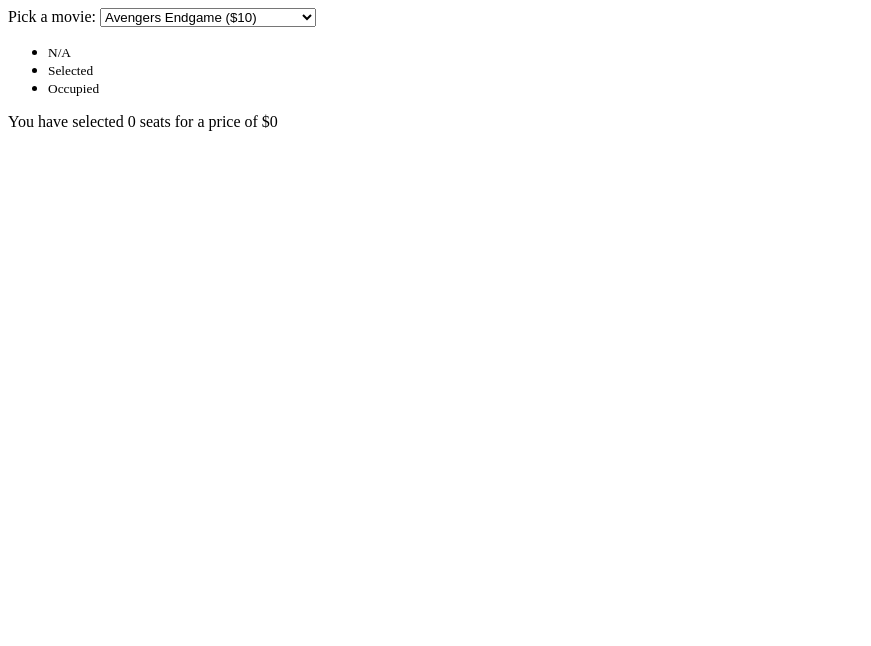
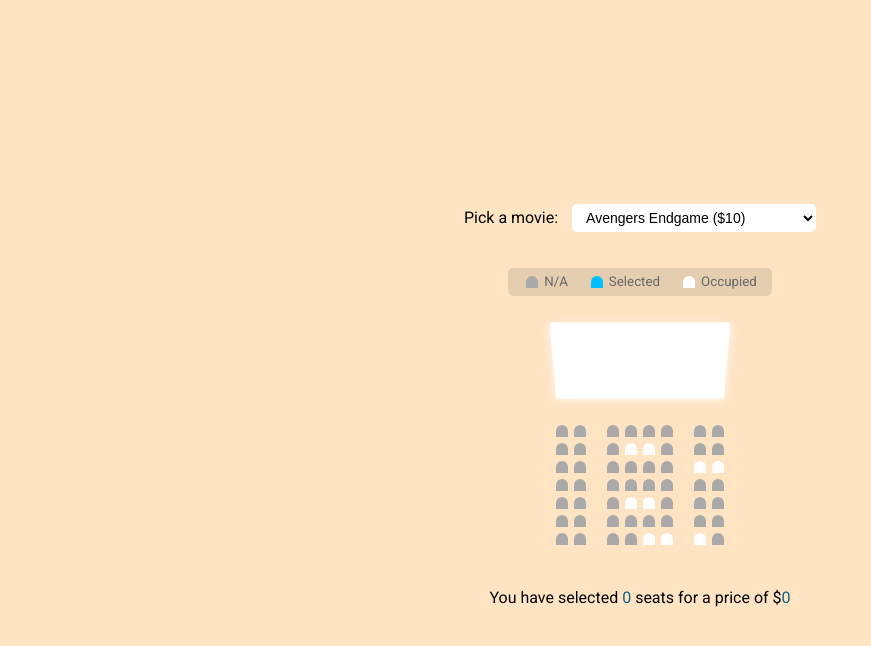
Before and after one commit to Jay890/movie-theater, a plain HTML site: page index.html in a window 1280 px wide. Shown: the whole page, without its empty margins (0-871 px from the left). Drawn offline with Linux system fonts and the light colour scheme.

Commit message:
Adding css
Styling the movie theater

```diff
--- a/index.html
+++ b/index.html
@@ -5,7 +5,8 @@
     <meta http-equiv="X-UA-Compatible" content="IE=edge" />
     <meta name="viewport" content="width=device-width, initial-scale=1.0" />
     <title>Movie Theaters booking</title>
-    <link rel="styesheet href="style.css">
+    <link rel="stylesheet" href="style.css" />
+    <link rel="preconnect" href="https://fonts.gstatic.com" />
     <script src="script.js" async></script>
   </head>
   <body>
@@ -34,7 +35,7 @@
     </ul>
 
     <div class="container">
-      <div class="screen">
+      <div class="screen"></div>
       <div class="row">
         <div class="seat"></div>
         <div class="seat"></div>
@@ -106,7 +107,6 @@
         <div class="seat"></div>
       </div>
     </div>
-    </div>
 
     <p class="text">
       You have selected <span class="count">0</span> seats for a price of $<span
--- a/style.css
+++ b/style.css
@@ -0,0 +1,118 @@
+@import url('https://fonts.googleapis.com/css2?family=Roboto&display=swap');
+
+* {
+  box-sizing: border-box;
+}
+
+body {
+  background-color: bisque;
+  font-family: 'Roboto', sans-serif;
+  display: flex;
+  align-items: center;
+  justify-content: center;
+  height: 100vh;
+  flex-direction: column;
+  margin: 0;
+}
+
+.movie-container {
+  margin: 20px 0;
+}
+
+.movie-container select {
+  background-color: #fff;
+  border: 0;
+  font-size: 14px;
+  border-radius: 5px;
+  margin-left: 10px;
+  padding: 5px 10px;
+}
+
+.container {
+  /* provides a 3d type affect - tilting it */
+  perspective: 900px;
+  margin-bottom: 30px;
+}
+
+.seat {
+  background-color: darkgrey;
+  height: 12px;
+  width: 12px;
+  margin: 3px;
+  border-top-left-radius: 10px;
+  border-top-right-radius: 10px;
+}
+
+.row {
+  display: flex;
+}
+
+.seat.selected {
+  background-color: deepskyblue;
+}
+
+.seat.occupied {
+  background-color: #fff;
+}
+
+/* add a margin to show seperation of rows but in column to walk up */
+.seat:nth-of-type(3) {
+  margin-left: 18px;
+}
+
+.seat:nth-last-of-type(3) {
+  margin-right: 18px;
+}
+
+.seat:not(.seat.occupied):hover {
+  cursor: pointer;
+  transform: scale(1.3);
+}
+
+.showcase.seat:not(.seat.occupied):hover {
+  cursor: default;
+  transform: scale(1);
+}
+
+.showcase {
+  background-color: rgba(0, 0, 0, 0.1);
+  padding: 5px;
+  border-radius: 5px;
+  color: dimgray;
+  display: flex;
+  list-style-type: none;
+  justify-content: space-between;
+}
+
+.showcase li {
+  display: flex;
+  align-items: center;
+  justify-self: center;
+  margin: 0 10px;
+}
+
+.showcase li small {
+  margin-left: 3px;
+}
+
+.row {
+  display: flex;
+}
+
+.screen {
+  background-color: #ffff;
+  height: 100px;
+  width: 100%;
+  margin-bottom: 10px;
+  /* makes the screen smaller */
+  transform: rotateX(-45deg);
+  box-shadow: 0 3px 10px rgba(255, 255, 255, 0.7);
+}
+
+p.text {
+  margin: 10px 0;
+}
+
+p.text span {
+  color: rgb(17, 95, 139);
+}
```
Lines whose indentation alone changed are shown as unchanged.
